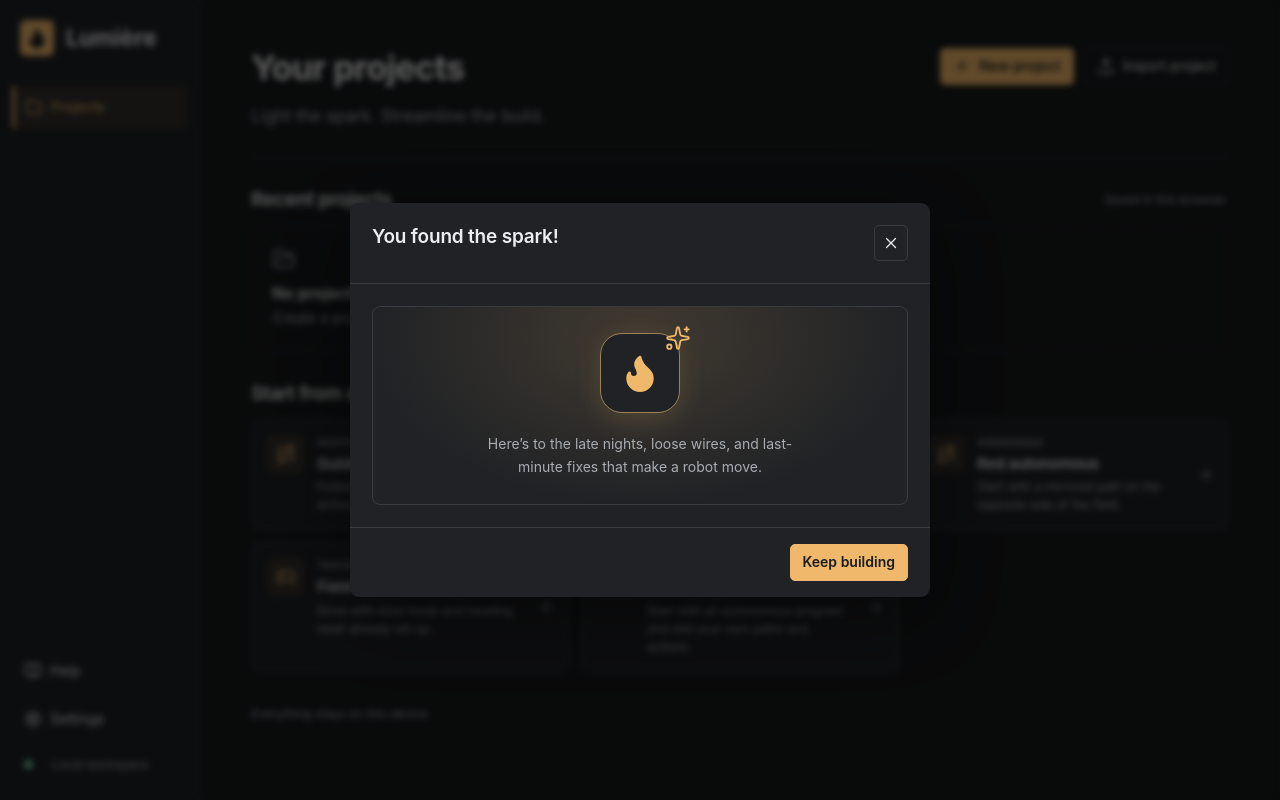
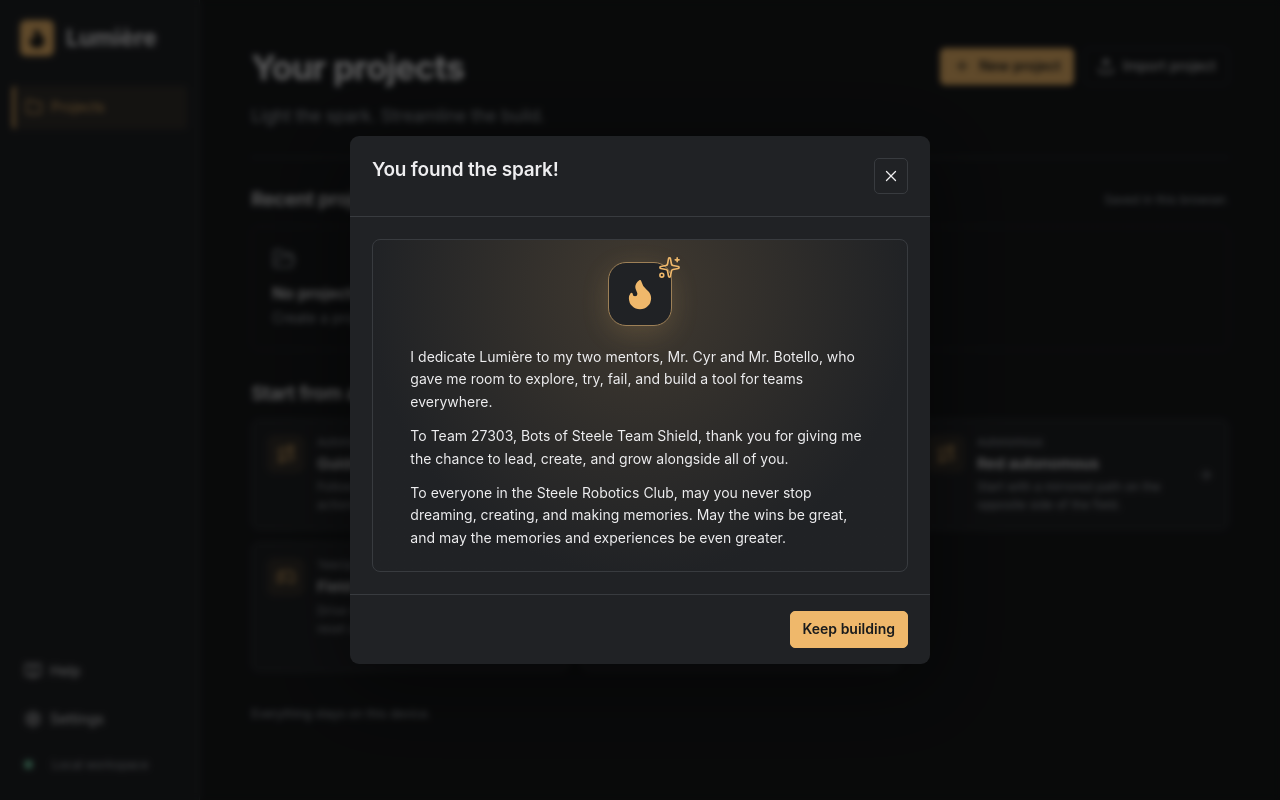
Before and after one commit to Dillylol/Lumiere, a React (Vite) app in the folder app/: page / in a window 1280 px wide. Both pictures are taken after a click on the button 37 px from the left and 38 px from the top of the page. Built offline with nearby package versions, Linux system fonts and the light colour scheme.

Commit message:
Add the Steele Robotics dedication to the flame popup

```diff
--- a/app/src/studio/StudioApp.tsx
+++ b/app/src/studio/StudioApp.tsx
@@ -37,7 +37,11 @@ export function Brand({ onBack }: { onBack?: () => void }) {
           <Flame fill="currentColor"/>
           <Sparkles/>
         </div>
-        <p>Here’s to the late nights, loose wires, and last-minute fixes that make a robot move.</p>
+        <div className="spark-dedication">
+          <p>I dedicate Lumière to my two mentors, Mr. Cyr and Mr. Botello, who gave me room to explore, try, fail, and build a tool for teams everywhere.</p>
+          <p>To Team 27303, Bots of Steele Team Shield, thank you for giving me the chance to lead, create, and grow alongside all of you.</p>
+          <p>To everyone in the Steele Robotics Club, may you never stop dreaming, creating, and making memories. May the wins be great, and may the memories and experiences be even greater.</p>
+        </div>
       </div>
     </Modal>
   </>;
--- a/app/src/studio/studio.css
+++ b/app/src/studio/studio.css
@@ -74,28 +74,28 @@ button.brand-mark:hover:not(:disabled) {
   display: grid;
   justify-items: center;
   gap: 20px;
-  padding: 26px 16px;
+  padding: 22px clamp(16px, 4vw, 26px);
   border: 1px solid var(--border);
   border-radius: 8px;
   background: radial-gradient(ellipse at 50% 15%, color-mix(in srgb, var(--accent) 16%, var(--surface)), var(--surface) 72%);
-  text-align: center;
 }
-.spark-reveal p { max-width: 35ch; margin: 0; }
+.spark-dedication { display: grid; gap: 12px; max-width: 52ch; }
+.spark-dedication p { color: var(--text); margin: 0; }
 .spark-emblem {
   position: relative;
   display: grid;
   place-items: center;
-  width: 80px;
-  height: 80px;
+  width: 64px;
+  height: 64px;
   border: 1px solid color-mix(in srgb, var(--accent) 55%, var(--border));
-  border-radius: 22px;
+  border-radius: 18px;
   background: var(--surface);
   color: var(--accent);
   box-shadow: 0 8px 28px color-mix(in srgb, var(--accent) 16%, transparent);
   animation: spark-arrive 280ms ease-out both;
 }
-.spark-emblem .lucide-flame { width: 42px; height: 42px; }
-.spark-emblem .lucide-sparkles { position: absolute; top: -9px; right: -12px; width: 26px; height: 26px; }
+.spark-emblem .lucide-flame { width: 34px; height: 34px; }
+.spark-emblem .lucide-sparkles { position: absolute; top: -7px; right: -10px; width: 23px; height: 23px; }
 @keyframes spark-arrive {
   from { opacity: 0; transform: translateY(6px) scale(.9); }
   to { opacity: 1; transform: translateY(0) scale(1); }
```
Also changed, not shown: 1 other file (tests, documents, lock files or other folders).
